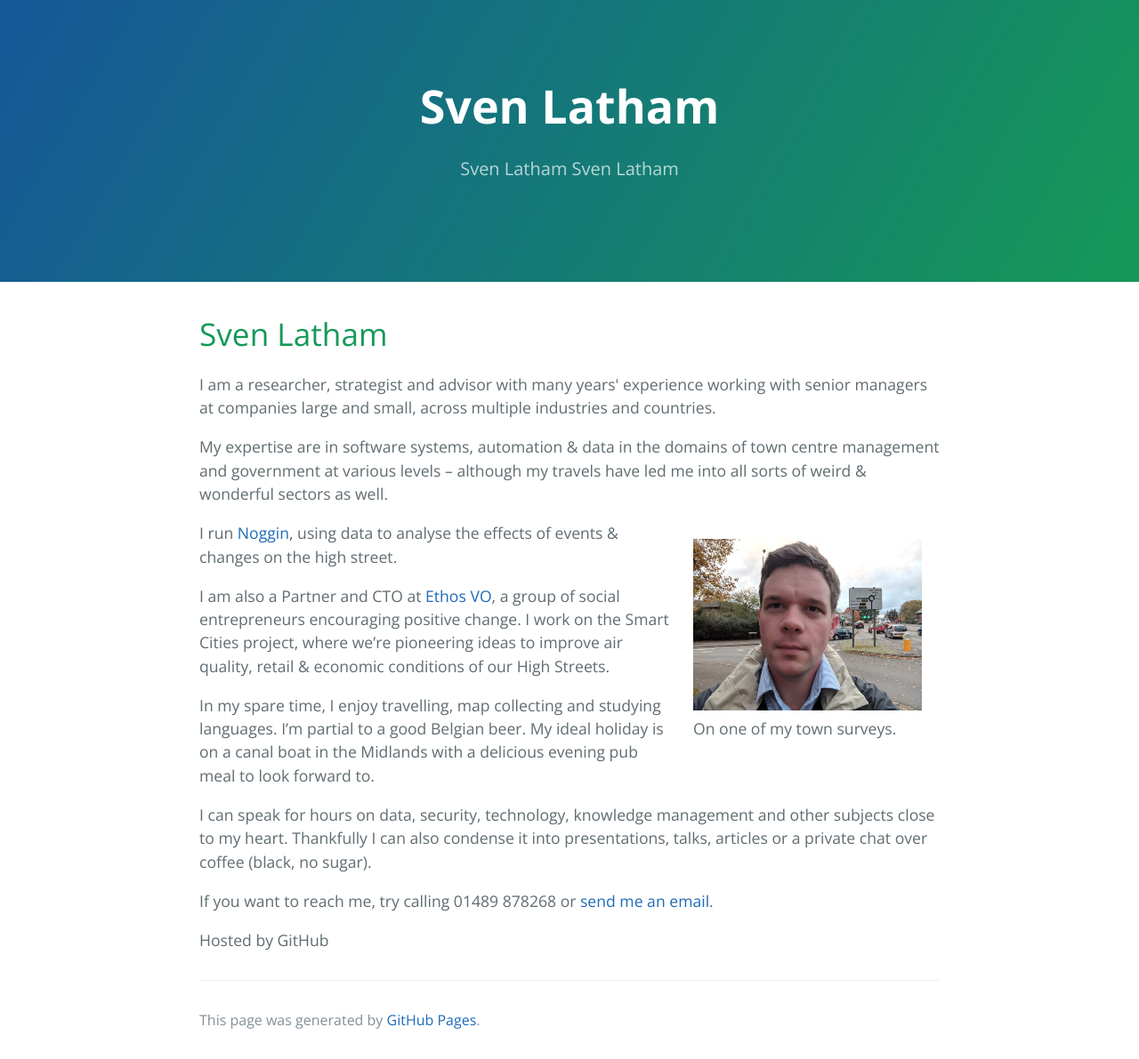
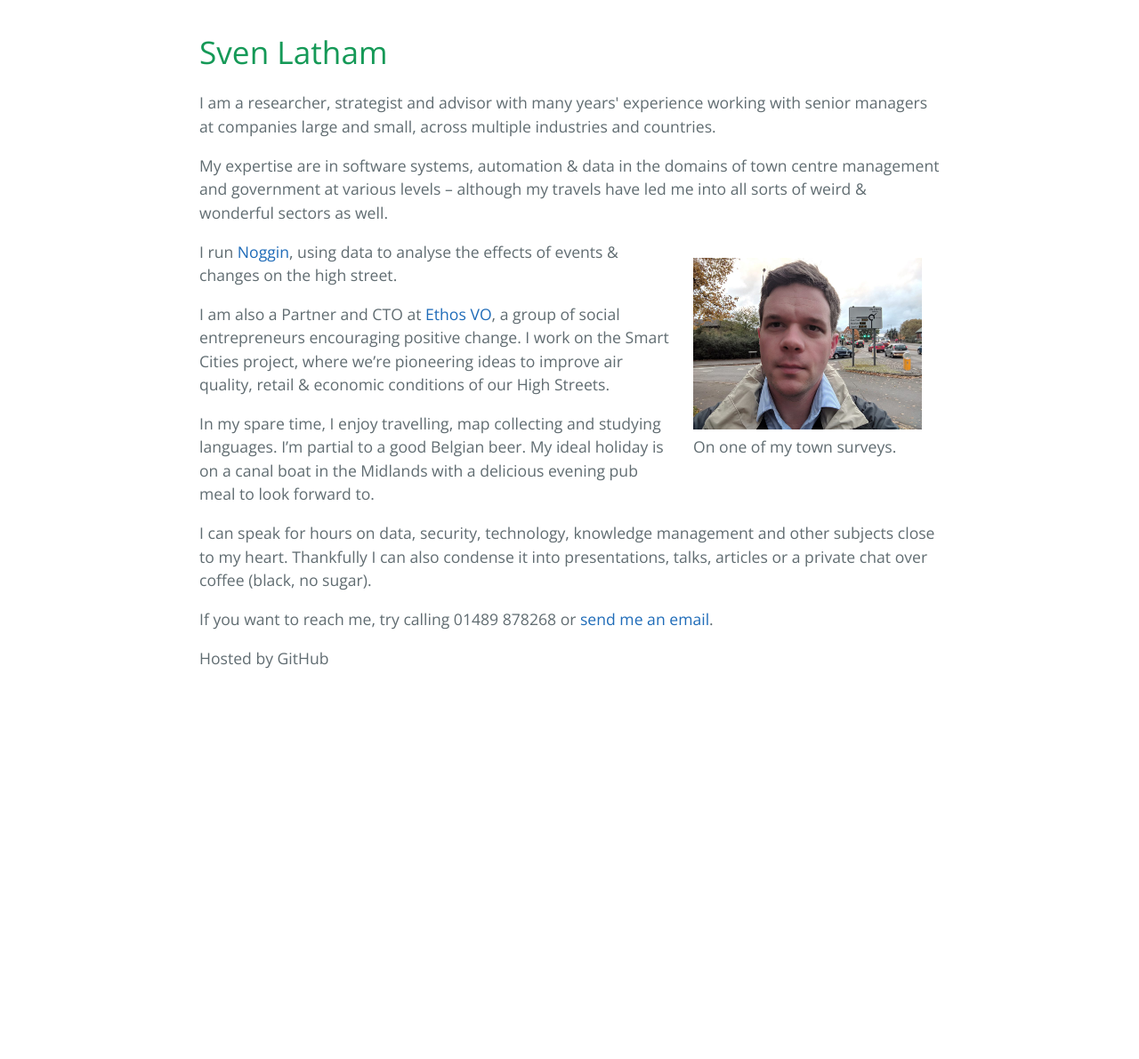
Before and after one commit to svenlatham/svenlatham-website, a Jekyll site: the page built from index.html, in a window 1280 px wide. Shown: the whole page at 89% size. Built offline with Jekyll 4.4.1, drawn with Linux system fonts in a browser that asks for light colours; after the commit the page ends 900 px from its top, so only the background shows below that.

Commit message:
Simplification of pages

```diff
--- a/_config.yml
+++ b/_config.yml
@@ -1,5 +1,5 @@
 title: Sven Latham
-description: Sven Latham Sven Latham
+description: Bio website of Sven Latham
 show_downloads: false
 google_analytics:
 theme: jekyll-theme-cayman
--- /dev/null
+++ b/_includes/covid-menu.html
@@ -0,0 +1,4 @@
+<nav>
+    <a href="about">About</a>
+    <a href="stats">Stats</a>
+</nav>
--- a/_layouts/default.html
+++ b/_layouts/default.html
@@ -1,48 +1,15 @@
 <!DOCTYPE html>
-<html lang="{{ site.lang | default: "en-US" }}">
+<html lang="{{ site.lang | default: "en-GB" }}">
   <head>
-
-    {% if site.google_analytics %}
-      <script async src="https://www.googletagmanager.com/gtag/js?id={{ site.google_analytics }}"></script>
-      <script>
-        window.dataLayer = window.dataLayer || [];
-        function gtag(){dataLayer.push(arguments);}
-        gtag('js', new Date());
-        gtag('config', '{{ site.google_analytics }}');
-      </script>
-    {% endif %}
     <meta charset="UTF-8">
-
-{% seo %}
     <meta name="viewport" content="width=device-width, initial-scale=1">
     <meta name="theme-color" content="#157878">
     <meta name="apple-mobile-web-app-status-bar-style" content="black-translucent">
     <link rel="stylesheet" href="{{ '/assets/css/style.css?v=' | append: site.github.build_revision | relative_url }}">
   </head>
   <body>
-    <a id="skip-to-content" href="#content">Skip to the content.</a>
-
-    <header class="page-header" role="banner">
-      <h1 class="project-name">{{ page.title | default: site.title | default: site.github.repository_name }}</h1>
-      <h2 class="project-tagline">{{ page.description | default: site.description | default: site.github.project_tagline }}</h2>
-      {% if site.github.is_project_page %}
-        <a href="{{ site.github.repository_url }}" class="btn">View on GitHub</a>
-      {% endif %}
-      {% if site.show_downloads %}
-        <a href="{{ site.github.zip_url }}" class="btn">Download .zip</a>
-        <a href="{{ site.github.tar_url }}" class="btn">Download .tar.gz</a>
-      {% endif %}
-    </header>
-
     <main id="content" class="main-content" role="main">
       {{ content }}
-
-      <footer class="site-footer">
-        {% if site.github.is_project_page %}
-          <span class="site-footer-owner"><a href="{{ site.github.repository_url }}">{{ site.github.repository_name }}</a> is maintained by <a href="{{ site.github.owner_url }}">{{ site.github.owner_name }}</a>.</span>
-        {% endif %}
-        <span class="site-footer-credits">This page was generated by <a href="https://pages.github.com">GitHub Pages</a>.</span>
-      </footer>
     </main>
   </body>
 </html>
--- /dev/null
+++ b/covid19/about.html
@@ -0,0 +1,6 @@
+---
+layout: default
+---
+
+{% include covid-menu.html %}
+<h1>This is the about page!</h1>
```
Also changed, not shown: 1 other file.
